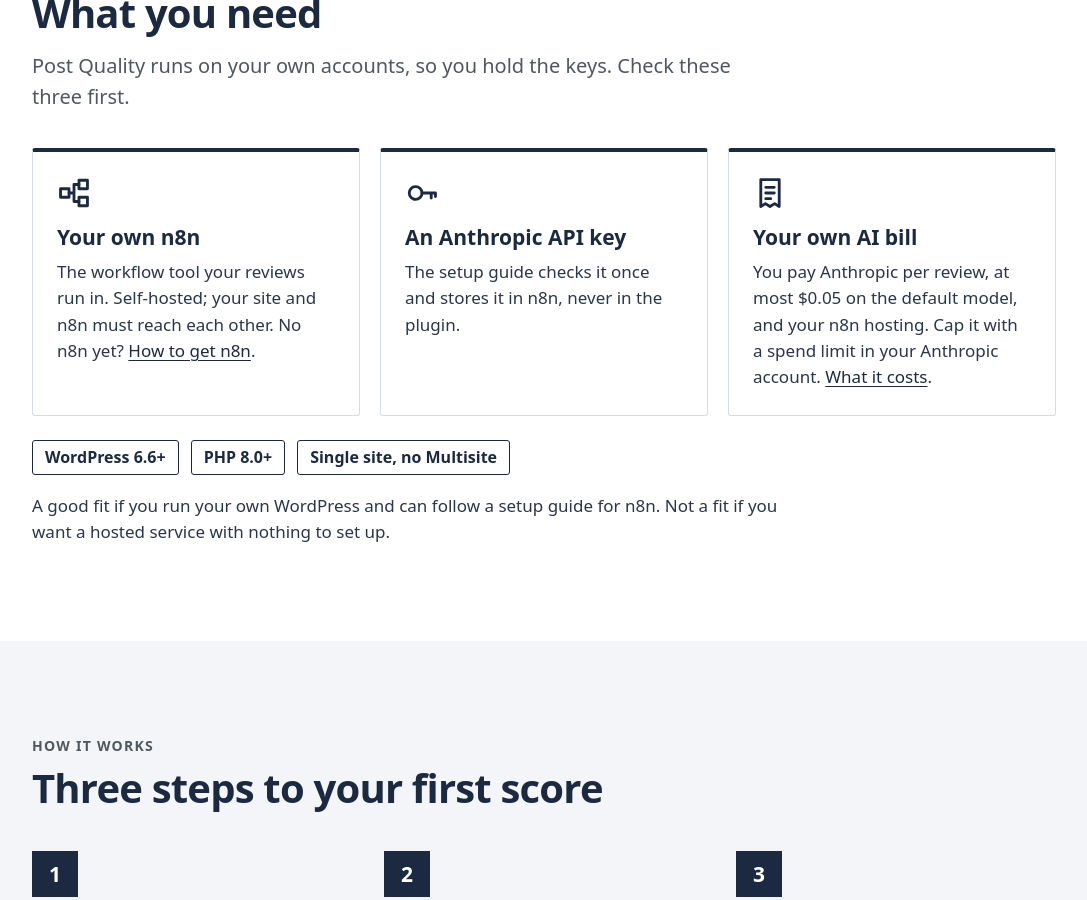
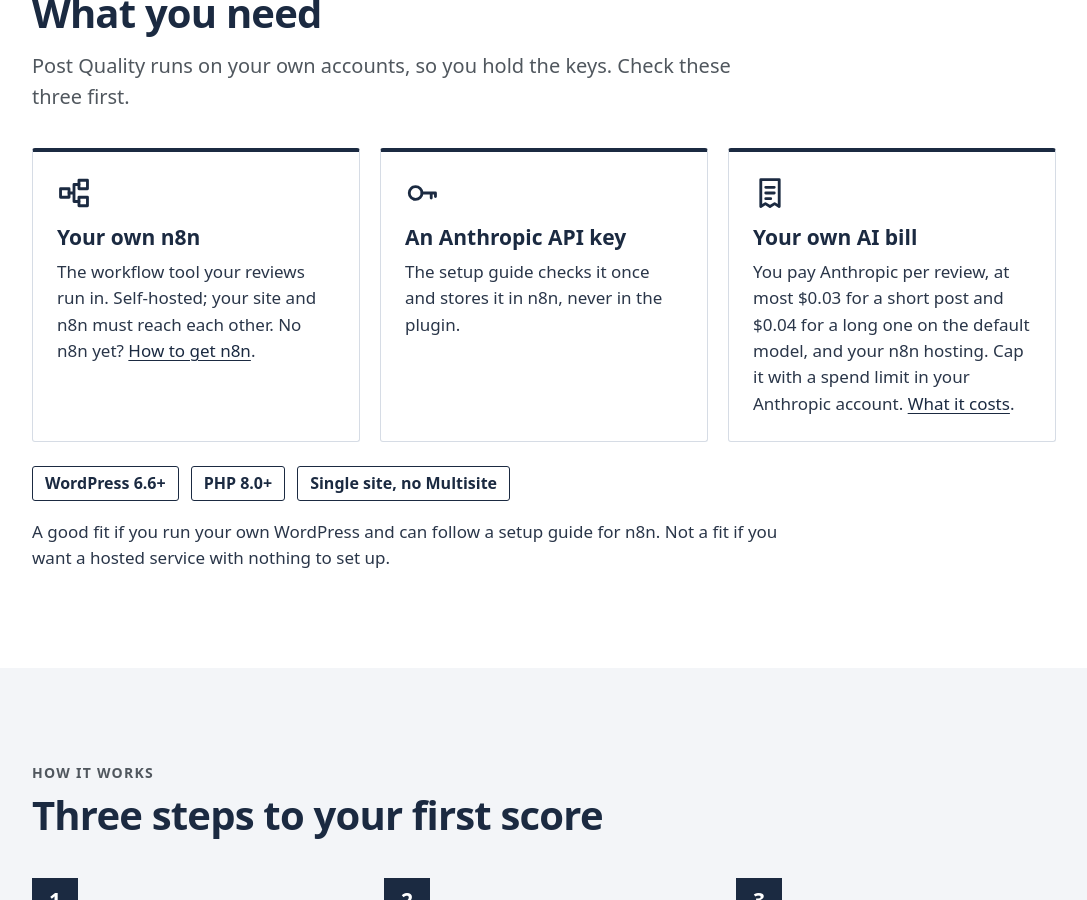
Before and after one commit to vincentheimann/postquality.com, a Jekyll site: the page built from index.html, in a window 1280 px wide and 900 px high, scrolled down 2317 px. Shown: the whole window, without its empty margins (96-1183 px from the left). Built offline with Jekyll 4.4.1, drawn with Linux system fonts in a browser that asks for light colours.

Commit message:
fix(docs): the cost example on Sonnet 5.5 and the privacy page as the plugin's
The plugin's default model is now Claude Sonnet 5.5 (story 101): the Docs
cost answer takes the readme's 4 November 2026 figures and the home page's
"Your own AI bill" item its per-review bounds; _tools/check_cost_copy.py says
NO PROBLEMS. The privacy page follows docs/policies/privacy.md (updated
2026-11-04): the workflow lookup after a timed-out creation (bug 112) and,
on Pro, the WordPress credential Update workflow creates first (bug 113).

Co-Authored-By: Claude Opus 5.5 <noreply@anthropic.com>

```diff
--- a/index.html
+++ b/index.html
@@ -76,7 +76,7 @@ description: Post Quality Manager is a WordPress plugin that scores every post w
       <li class="need-item">
         <svg class="icon" aria-hidden="true" focusable="false"><use href="#i-bill"/></svg>
         <h3>Your own AI bill</h3>
-        <p>You pay Anthropic per review, at most $0.05 on the default model, and your n8n hosting. Cap it with a spend limit in your Anthropic account. <a href="{{ "/docs/#cost" | relative_url }}">What it costs</a>.</p>
+        <p>You pay Anthropic per review, at most $0.03 for a short post and $0.04 for a long one on the default model, and your n8n hosting. Cap it with a spend limit in your Anthropic account. <a href="{{ "/docs/#cost" | relative_url }}">What it costs</a>.</p>
       </li>
     </ul>
     <ul class="chips" role="list">
```
Also changed, not shown: docs.md (+1 -1 lines), privacy.md (+2 -2 lines).
